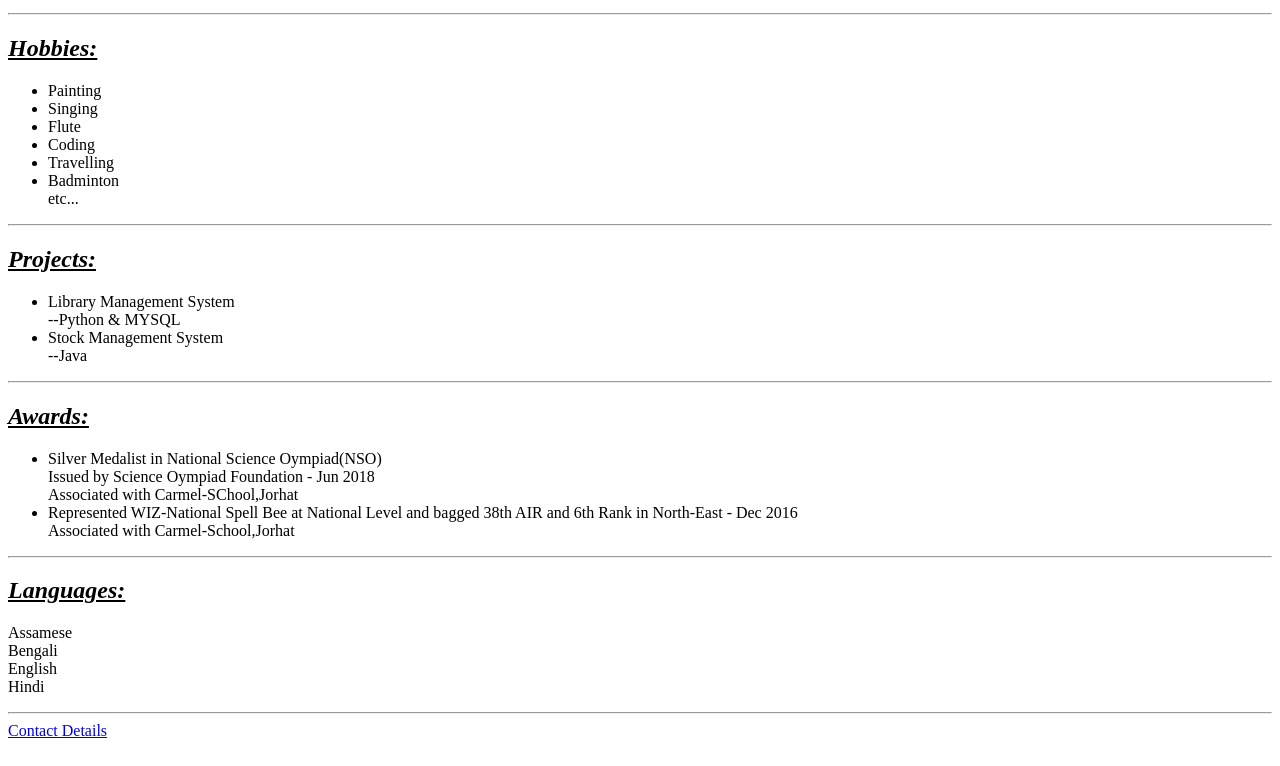
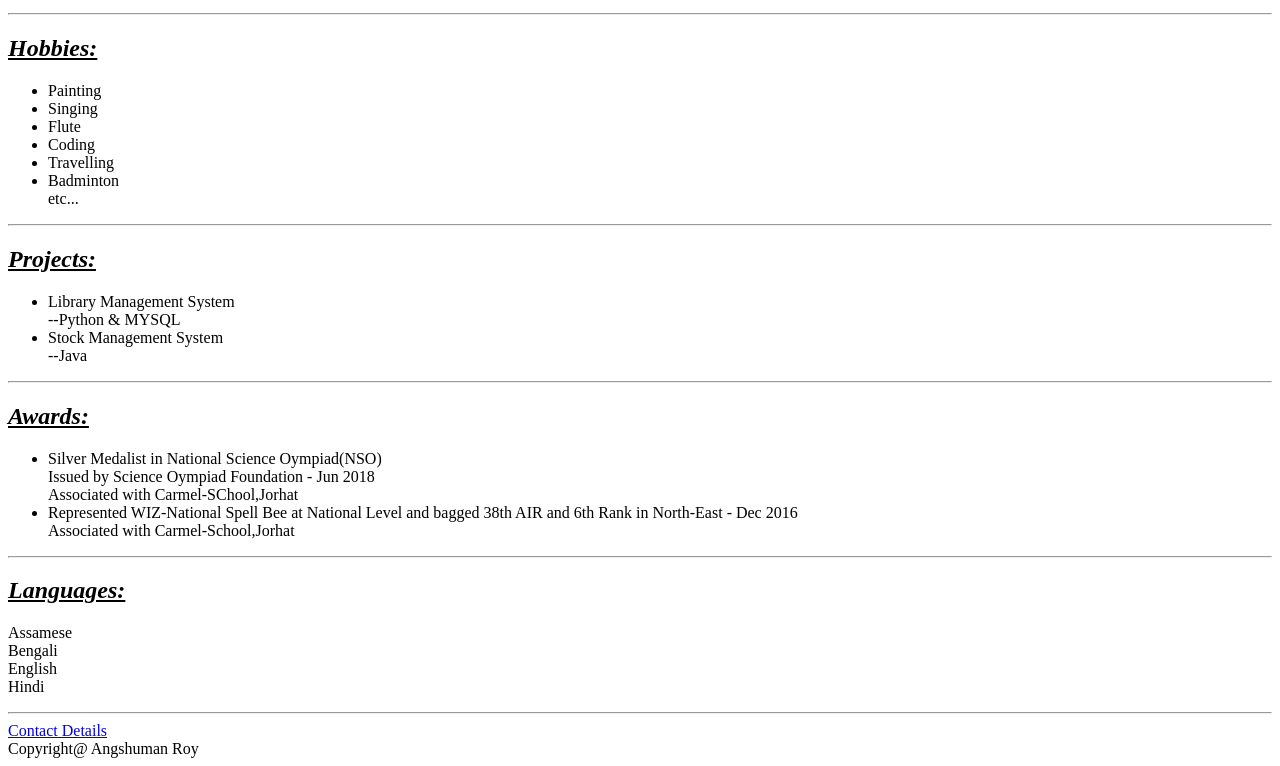
Before and after one commit to prototype56/Resume, a plain HTML site: page index.html in a window 1280 px wide. Shown: the part 1223-1989 px from the top of the page. Drawn offline with Linux system fonts and the light colour scheme.

Commit message:
Update index.html

```diff
--- a/index.html
+++ b/index.html
@@ -62,5 +62,6 @@
     <h2><u><i>Languages:</i></u></h2>
     <p>Assamese<br/>Bengali<br/>English<br/>Hindi</p><hr/>
     <a href="./contact.html">Contact Details</a>
+    <footer>Copyright@ Angshuman Roy</footer>
 </body>
 </html>
```
